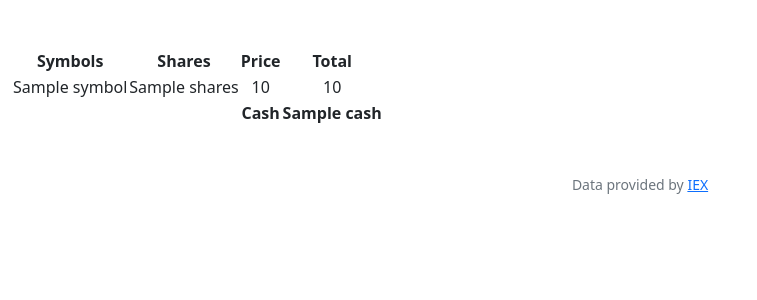
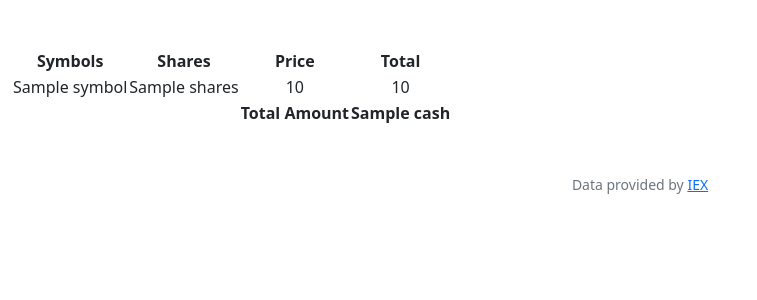
Before and after one commit to Fairmon26/portfolio, a Flask app: template finance/templates/index.html in a window 1280 px wide. Shown: the part 76-376 px from the top of the page, without its empty margins (0-757 px from the left). Run offline with Flask 2, Linux system fonts and the light colour scheme; the template is opened without the code that fills it: most values are stand-ins (such as "Sample title", 1, 10 or a date in 2020); some libraries are stand-ins or nearby versions.

Commit message:
Mon, Aug 22, 2022, 9:04 PM +00:00

```diff
--- a/finance/templates/index.html
+++ b/finance/templates/index.html
@@ -29,7 +29,7 @@
             <tr>
                 <td></td>
                 <td></td>
-                <th scope = "1">Cash</th>
+                <th scope = "1">Total Amount</th>
                 <th scope = "1">{{ cash }}</th>
             </tr>
         </tfoot>
```
